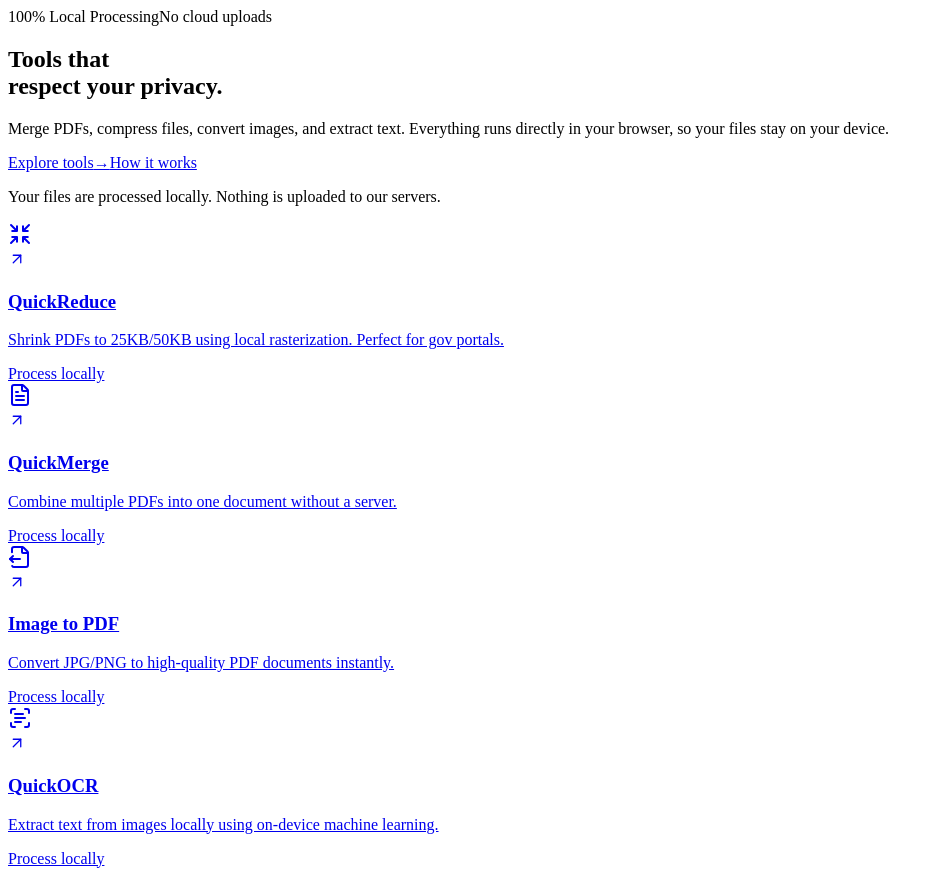
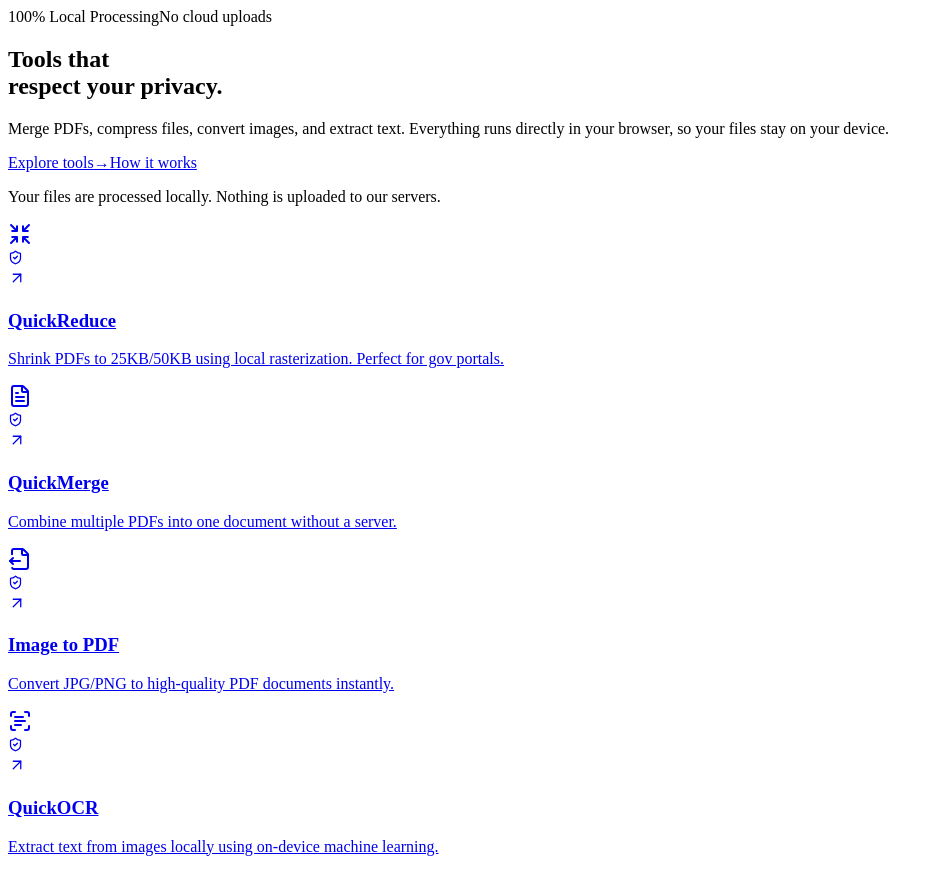
Before and after one commit to md-faizanahmad/quicksuite, a Next.js app: page /Home/HomePage in a window 1280 px wide. Shown: the whole page, without its empty margins (0-943 px from the left). Built offline with nearby package versions, Linux system fonts and the light colour scheme.

Commit message:
chore: update tool card design

```diff
--- a/src/components/ToolCard.tsx
+++ b/src/components/ToolCard.tsx
@@ -1,30 +1,42 @@
 "use client";
 
 import { ToolCardProps } from "@/@types/toolCardType";
-import { ArrowUpRight } from "lucide-react";
+import { ArrowUpRight, ShieldCheck } from "lucide-react";
 import Link from "next/link";
 
 export default function ToolCard({ title, desc, icon, href }: ToolCardProps) {
   return (
     <Link
       href={href}
-      className="group flex h-full min-h-50 flex-col rounded-lg border border-border bg-card p-5 transition-colors duration-200 hover:border-primary/50 hover:bg-foreground/2 focus-visible:outline-2 focus-visible:outline-offset-2 focus-visible:outline-primary sm:p-6"
+      className="group relative flex h-full min-h-50 flex-col overflow-hidden rounded-sm border border-border bg-card p-5 transition-all duration-200 hover:border-primary/50 hover:bg-foreground/2 focus-visible:outline-2 focus-visible:outline-offset-2 focus-visible:outline-primary sm:p-6"
     >
-      {/* Icon and action */}
-      <div className="mb-6 flex items-start justify-between">
-        <div className="flex h-11 w-11 items-center justify-center rounded-md border border-border bg-background text-foreground transition-colors group-hover:border-primary/30 group-hover:text-primary">
-          {icon}
+      {/* Background icon */}
+      <div
+        aria-hidden="true"
+        className="pointer-events-none absolute -right-3 top-8 text-primary/[0.07] transition-all duration-300 group-hover:scale-110 group-hover:text-primary/12"
+      >
+        <div className="[&>svg]:size-32 [&>svg]:stroke-[0.8]">{icon}</div>
+      </div>
+
+      {/* Local processing indicator */}
+      <div className="relative mb-6 flex items-center justify-between">
+        <div className="inline-flex items-center gap-1.5  text-[11px] font-medium text-foreground/60 backdrop-blur-sm">
+          <ShieldCheck size={15} className="text-primary" />
         </div>
-
         <ArrowUpRight
           size={18}
           strokeWidth={1.7}
-          className="text-foreground/40 transition-colors group-hover:text-primary"
+          className="text-foreground/40 transition-all duration-200 group-hover:translate-x-0.5 group-hover:-translate-y-0.5 group-hover:text-primary"
         />
       </div>
 
+      {/* Main icon */}
+      {/* <div className="relative mb-4 flex size-11 items-center justify-center rounded-md border border-border bg-background/80 text-foreground shadow-sm backdrop-blur-sm transition-colors group-hover:border-primary/30 group-hover:text-primary">
+        {icon}
+      </div> */}
+
       {/* Content */}
-      <div className="flex flex-1 flex-col">
+      <div className="relative flex flex-1 flex-col">
         <h3 className="mb-2 text-base font-semibold tracking-tight text-foreground sm:text-lg">
           {title}
         </h3>
@@ -35,12 +47,6 @@
       </div>
 
       {/* Footer */}
-      <div className="mt-5 flex items-center gap-2 border-t border-border pt-4">
-        <span className="h-1.5 w-1.5 rounded-full bg-primary" />
-        <span className="text-xs font-medium text-foreground/55">
-          Process locally
-        </span>
-      </div>
     </Link>
   );
 }
```
